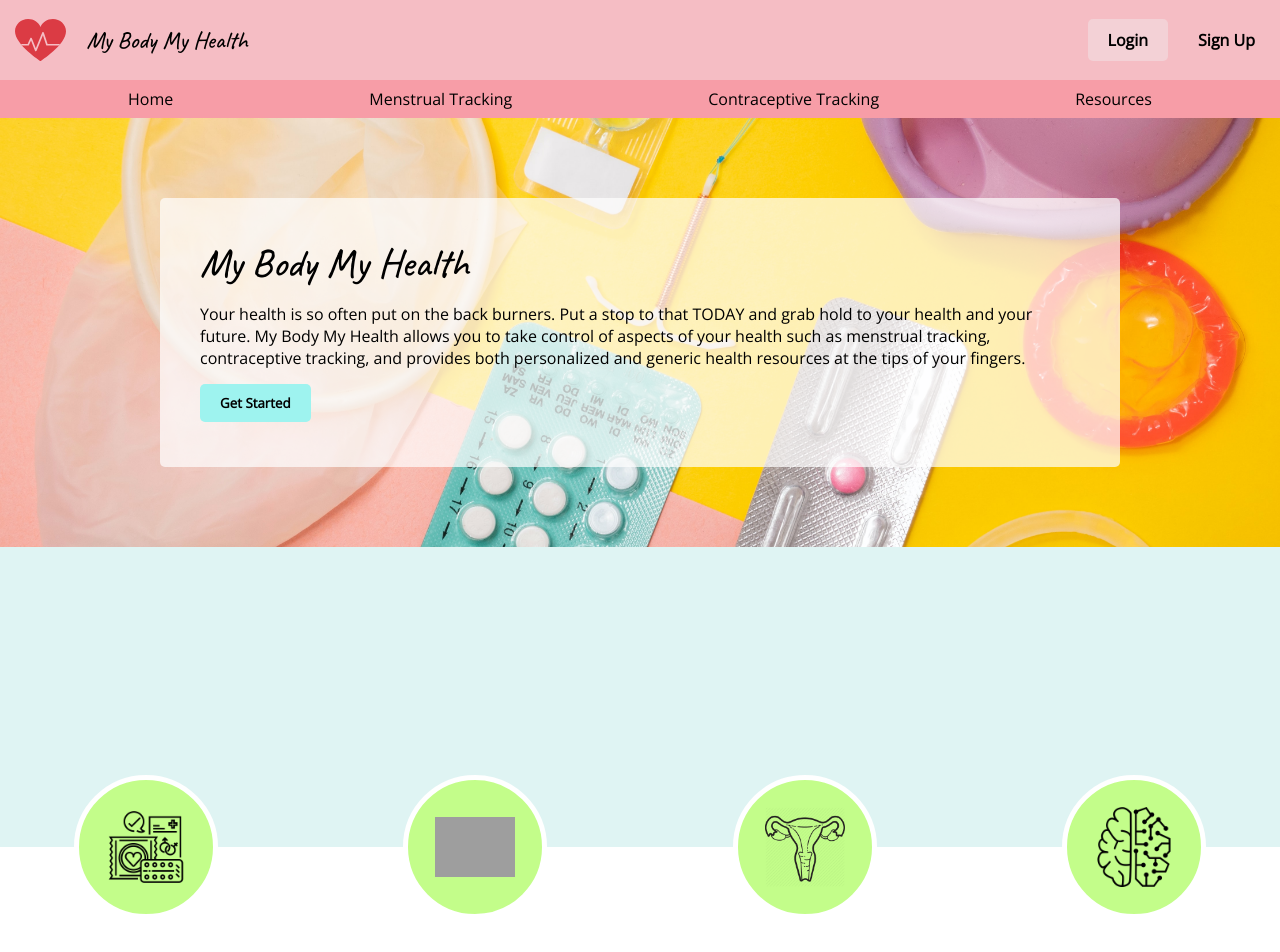
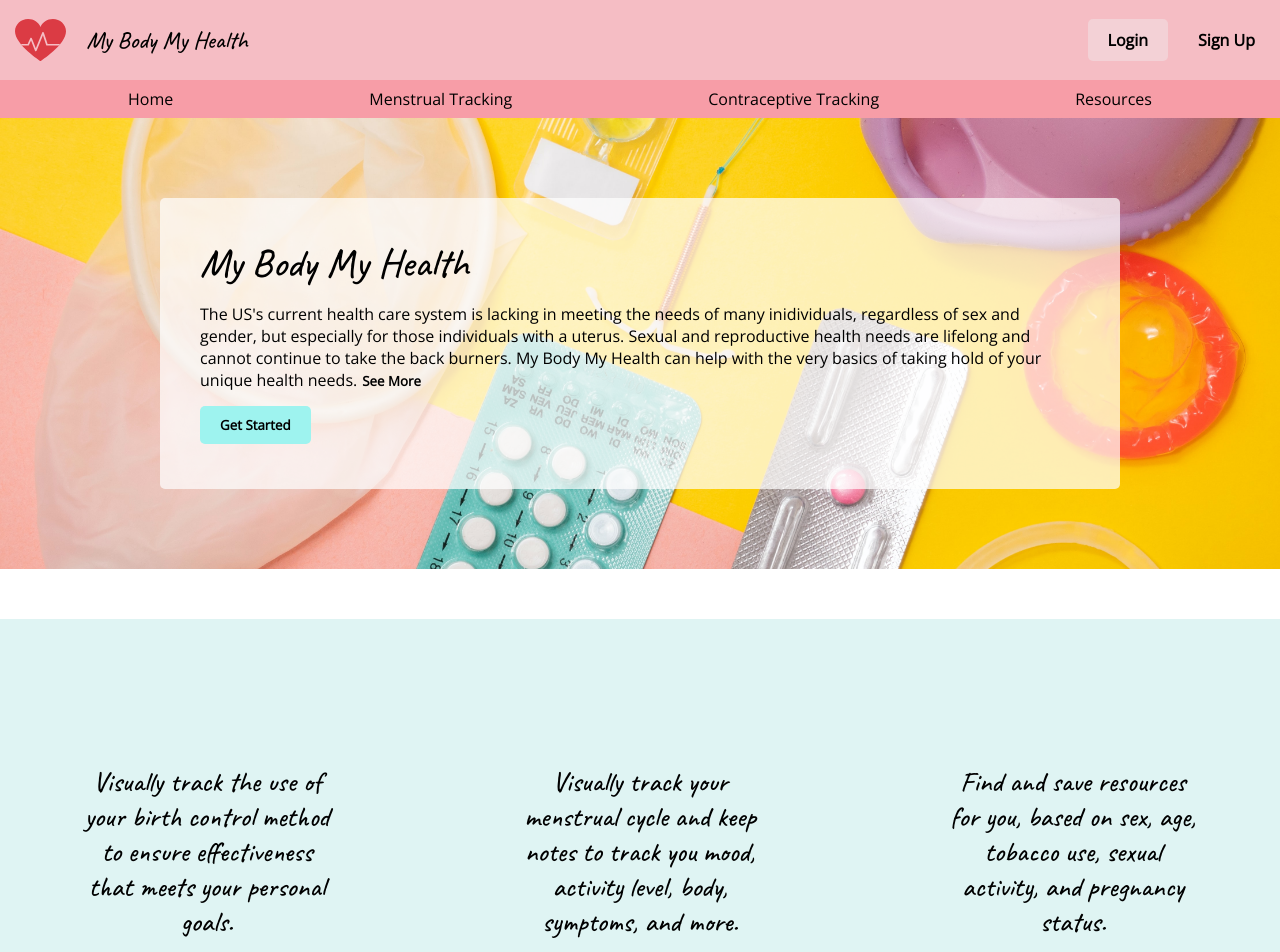
Before and after one commit to gbrogers/MyBodyMyHealth, a React (Create React App) app: page / in a window 1280 px wide. Shown: the top 952 px of the page. Built offline with nearby package versions, Linux system fonts and the light colour scheme; grey boxes are pictures that could not be loaded.

Commit message:
home page styling update

```diff
--- a/src/components/Home/Home.jsx
+++ b/src/components/Home/Home.jsx
@@ -1,5 +1,6 @@
 import styles from "./Home.module.scss";
 import { Link } from "react-router-dom";
+import react, { useState } from "react";
 
 //image components
 import MainSectionImg from "../../images/bc-types-home.jpg";
@@ -8,8 +9,10 @@ import MethodsIcon from "../../images/methods.png";
 import UterusIcon from "../../images/uterus.png";
 import BrainIcon from "../../images/brain.png";
 import ResourcesIcon from "../../images/resources.png";
+import Camping from "../../images/camping.jpg";
 
 export default function Home() {
+  const [seeMore, setSeeMore] = useState(false);
   return (
     <div className={`${styles.home} page-layout`}>
       <div>
@@ -17,14 +20,46 @@ export default function Home() {
           <div>
             <div>
               <h1>My Body My Health</h1>
-              <p>
-                Your health is so often put on the back burners. Put a stop to
-                that TODAY and grab hold to your health and your future. My Body
-                My Health allows you to take control of aspects of your health
-                such as menstrual tracking, contraceptive tracking, and provides
-                both personalized and generic health resources at the tips of
-                your fingers.
-              </p>
+              {seeMore ? (
+                <p>
+                  {/* Take hold of the very basics of your sexual and reproductive
+                health through providing health resources specific to you and a
+                platform for contraceptive and menstrual tracking. */}
+                  The US's current health care system is lacking in meeting the
+                  needs of many inidividuals, regardless of sex and gender, but
+                  especially for those individuals with a uterus. Sexual and
+                  reproductive health needs are lifelong and cannot continue to
+                  take the back burners. My Body My Health can help with the
+                  very basics of taking hold of your unique health needs. My
+                  Body My Health helps you keep track of you menstrual cycle and
+                  it's side effects, assists you in tracking the use of your
+                  birth control method so that you ensure you are properly
+                  protected from pregnany when you want to be, and finally
+                  provides verified resources specific to your needs, based on
+                  input from you.{" "}
+                  <button
+                    className={styles.seeMoreBtn}
+                    onClick={() => setSeeMore(!seeMore)}
+                  >
+                    See Less
+                  </button>
+                </p>
+              ) : (
+                <p>
+                  The US's current health care system is lacking in meeting the
+                  needs of many inidividuals, regardless of sex and gender, but
+                  especially for those individuals with a uterus. Sexual and
+                  reproductive health needs are lifelong and cannot continue to
+                  take the back burners. My Body My Health can help with the
+                  very basics of taking hold of your unique health needs.
+                  <button
+                    className={styles.seeMoreBtn}
+                    onClick={() => setSeeMore(!seeMore)}
+                  >
+                    See More
+                  </button>
+                </p>
+              )}
               <Link to="/signup">
                 <button className={styles.getStartedBtn}>Get Started</button>
               </Link>
@@ -34,35 +69,73 @@ export default function Home() {
         </section>
         <section className={styles.sectionTwo}>
           <div className={styles.blueSection}>
+            {/* <div className={styles.blueContent}> */}
+            {/* <p className={styles.blueWords}>
+                The US's current healthcare system is lacking in meeting the
+                needs of many inidividuals, regardless of sex and gender, but
+                especially for those individuals with a uterus. Women's health
+                is so much larger than just gynecology, but it is a part of it.
+                Sexual and reproductive health needs are lifelong and cannot
+                continue to take the back burners. My Body My Health can help
+                with the very basics of taking hold of your unique sexual and
+                reproductive health needs. My Body My Health helps you keep
+                track of you menstrual cycle and it's side effects, assists you
+                in tracking the use of your birth control method so that you
+                ensure you are properly protected from pregnany when you want to
+                be, and finally provides verified resources specific to your
+                needs, based on input from you.
+              </p> */}
+            {/* <img
+                className={styles.campingImg}
+                src={Camping}
+                alt="camping"
+              ></img> */}
+            {/* </div> */}
+
             <div className={styles.circleIcons}>
               <div className={styles.circle1}>
-                {/* <p>This is text information </p> */}
+                <p>
+                  Visually track the use of your birth control method to ensure
+                  effectiveness that meets your personal goals.
+                </p>
                 <div className={styles.individualCircle}>
-                  <img className={styles.methodIcon} src={MethodsIcon}></img>
+                  <Link to="./contraceptivetracking">
+                    <img className={styles.methodIcon} src={MethodsIcon}></img>
+                  </Link>
                 </div>
               </div>
 
-              <div className={styles.circle2}>
+              {/* <div className={styles.circle2}>
                 <div className={styles.individualCircle}>
                   <img
                     className={styles.resourcesIcon}
                     src={ResourcesIcon}
                   ></img>
                 </div>
-                {/* <p>This is text information </p> */}
-              </div>
+                <p>This is text information </p>
+              </div> */}
 
-              <div className={styles.circle3}>
-                {/* <p>This is text information </p> */}
+              <div className={styles.circle2}>
+                <p>
+                  Visually track your menstrual cycle and keep notes to track
+                  you mood, activity level, body, symptoms, and more.
+                </p>
                 <div className={styles.individualCircle}>
-                  <img className={styles.bodyIcon} src={UterusIcon}></img>
+                  <Link to="./menstrualtracking">
+                    <img className={styles.bodyIcon} src={UterusIcon}></img>
+                  </Link>
                 </div>
               </div>
-              <div className={styles.circle4}>
+              <div className={styles.circle2}>
+                <p>
+                  Find and save resources for you, based on sex, age, tobacco
+                  use, sexual activity, and pregnancy status.
+                </p>
                 <div className={styles.individualCircle}>
-                  <img className={styles.brainIcon} src={BrainIcon}></img>
+                  <Link to="./resources">
+                    <img className={styles.brainIcon} src={BrainIcon}></img>
+                  </Link>
                 </div>
-                {/* <p>This is text information </p> */}
               </div>
             </div>
           </div>
--- a/src/components/Home/Home.module.scss
+++ b/src/components/Home/Home.module.scss
@@ -1,4 +1,11 @@
 .home {
+  .seeMoreBtn {
+    border: none;
+    font-weight: 700;
+    background-color: transparent;
+    margin-left: 5px;
+  }
+
   h1,
   h2 {
     font-family: "Caveat", cursive;
@@ -71,40 +78,69 @@
   ///////////////////////// SECTION TWO///////////////////////////////////////////////////////
   .sectionTwo {
     position: relative;
-    margin: 0px 0 100px 0;
+    margin: 50px 0 100px 0;
 
     .blueSection {
-      // height: 450px;
-      height: 300px;
       background-color: #dff4f3;
       display: flex;
       flex-direction: column;
       justify-content: center;
+      align-items: center;
+      padding: 20px;
+      //   .blueContent {
+      //     display: flex;
+      //     flex-direction: column-reverse;
+      //     .blueWords {
+      //       max-width: 900px;
+      //       padding: 20px;
+      //       padding-top: 0;
+      //     }
+      //     // .campingImg {
+      //     //   max-width: 400px;
+      //     //   padding: 20px;
+      //     //   flex-grow: 2;
+      //     // }
+      //   }
     }
     .circleIcons {
       display: flex;
       // flex-direction: column;
-      justify-content: space-evenly;
+      justify-content: space-around;
       flex-wrap: wrap;
       align-items: center;
       // z-index: -50;
       .individualCircle {
         background-color: #c3fd8a;
         border: 5px solid #fff;
-        width: 20vw;
-        height: 20vw;
-        min-width: 100px;
-        min-height: 100px;
+        width: 30vw;
+        height: 30vw;
+        min-width: 200px;
+        min-height: 200px;
         border-radius: 50%;
         text-align: center;
         padding: 10px;
-        margin: 10px;
-
+        margin: 20px;
         display: flex;
         align-items: center;
         justify-content: center;
         img {
           width: 70%;
+        }
+      }
+      .circle1,
+      .circle2,
+      .circle3 {
+        display: flex;
+        flex-direction: column;
+        justify-content: center;
+        align-items: center;
+        p {
+          font-family: "Caveat", cursive;
+          font-size: 28px;
+          font-weight: 400;
+          width: 250px;
+          text-align: center;
+          margin-bottom: 10px;
         }
       }
     }
@@ -279,18 +315,29 @@
     .sectionTwo {
       .blueSection {
         align-items: center;
-        .quoteContainer {
-          padding-bottom: 4.5em;
+        // .quoteContainer {
+        //   padding-bottom: 4.5em;
+        // }
+        .blueContent {
+          flex-direction: row;
+          padding: 30px;
+          .blueWords {
+            padding-top: 20px;
+          }
+          .campingImg {
+            padding-right: 0px;
+          }
         }
       }
       .circleIcons {
-        position: absolute;
-        margin-top: 300px;
+        position: relative;
+        // margin-top: 400px;
+        bottom: -125px;
         display: flex;
         flex-direction: row;
         width: 90%;
         justify-content: space-between;
-        align-items: center;
+        align-items: flex-end;
         .individualCircle {
           width: 9em;
           height: 9em;
```
Also changed, not shown: src/images/camping.jpg (added), src/images/uterus.png.
